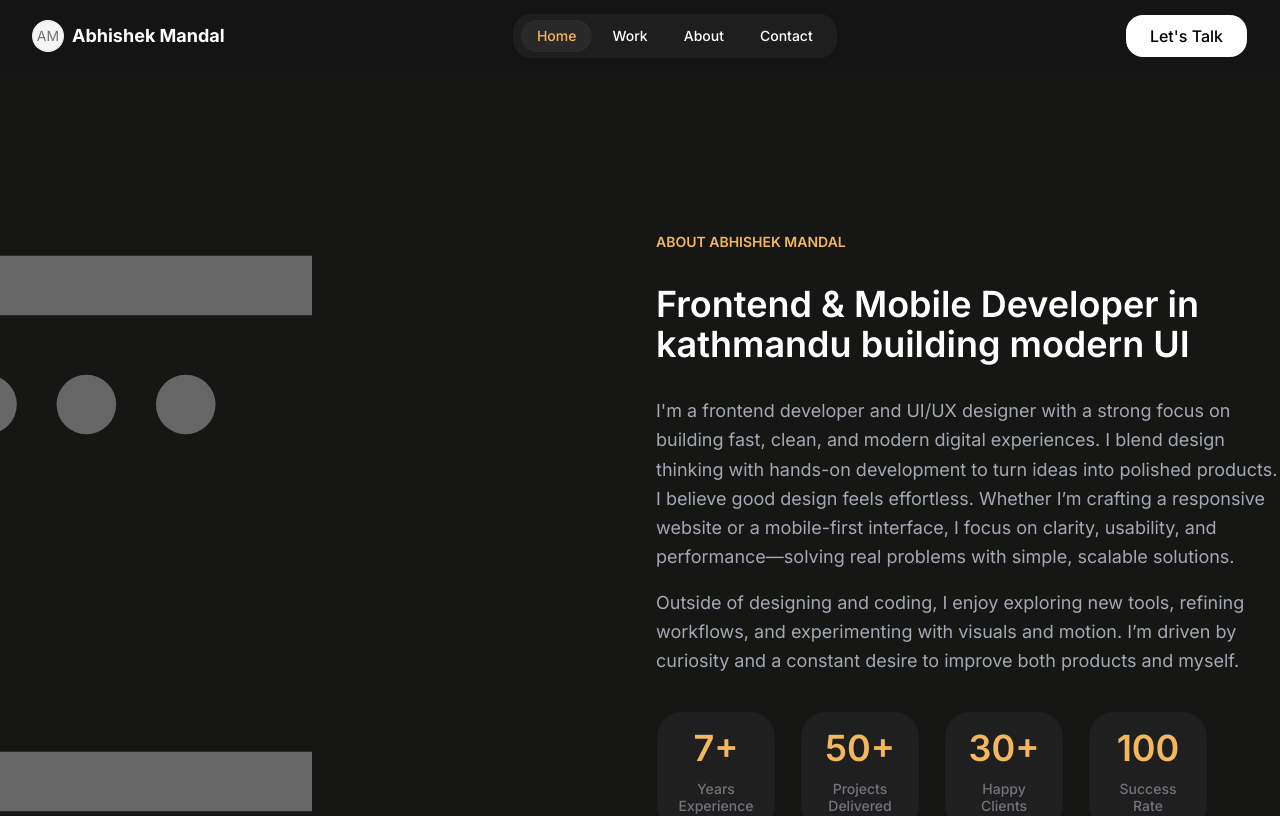
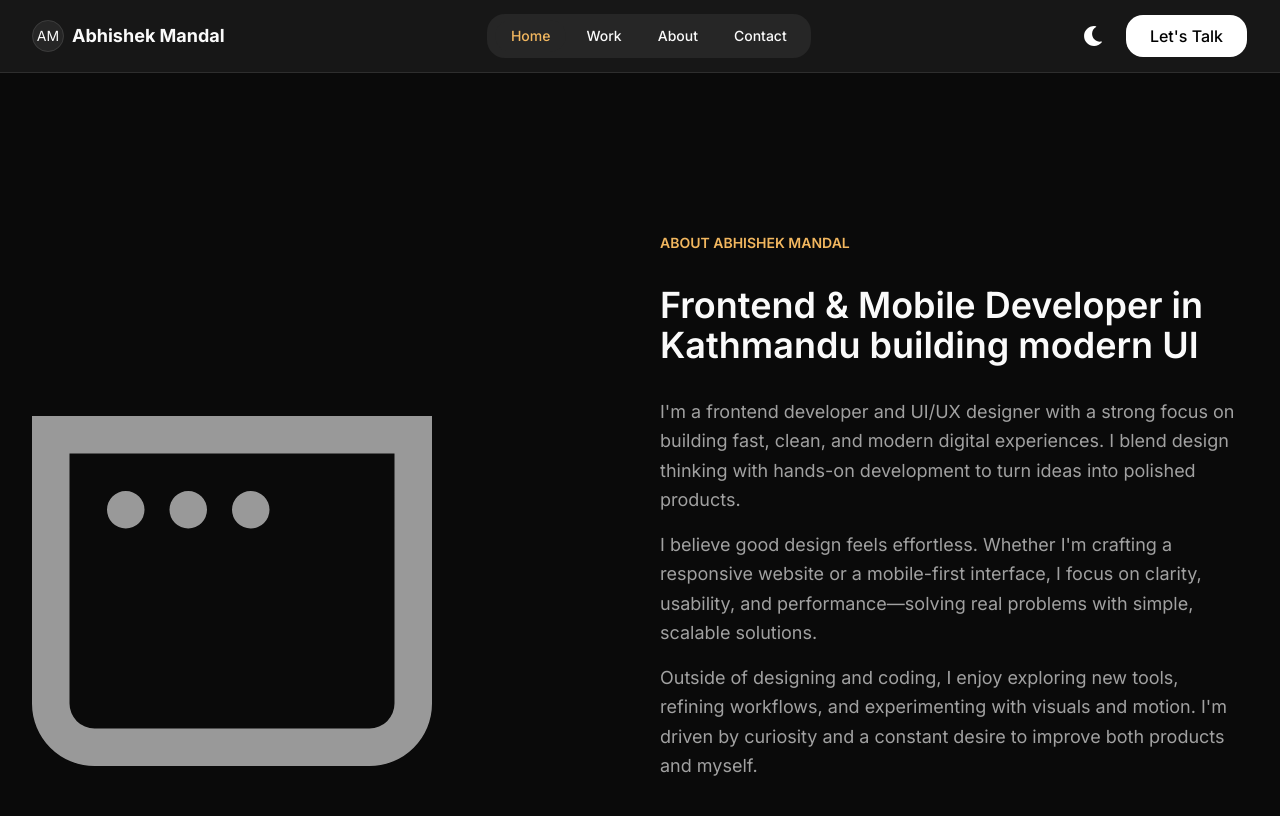
Before and after one commit to abhishek-westminster/abhishek_portfolio, a Next.js app: page /about in a window 1280 px wide. Shown: the top 816 px of the page. Built offline with nearby package versions, Linux system fonts and the light colour scheme.

Commit message:
feat: add theme toggle and refactor components to use theme variables

```diff
--- a/package.json
+++ b/package.json
@@ -16,6 +16,7 @@
     "lucide-react": "^1.3.0",
     "motion": "^12.40.0",
     "next": "16.2.9",
+    "next-themes": "^0.4.6",
     "radix-ui": "^1.5.0",
     "react": "19.2.4",
     "react-dom": "19.2.4",
--- a/src/app/_components/About.tsx
+++ b/src/app/_components/About.tsx
@@ -1,74 +1,71 @@
-import { Button } from "@/components/ui/button";
 import Image from "next/image";
 
 export default function About() {
-
-    const yearexpriences =[
+  const yearexpriences = [
     { value: "7+", line1: "Years", line2: "Experience" },
     { value: "50+", line1: "Projects", line2: "Delivered" },
     { value: "30+", line1: "Happy", line2: "Clients" },
-        { value: "100", line1: "Success", line2: "Rate" }
+    { value: "100", line1: "Success", line2: "Rate" },
   ];
-
 
   return (
     <>
-      <div className="bg-[#161615] w-full py-20">
-        <div className="max-w-7xl mx-auto grid grid-cols-2 gap-8 py-16 ">
-          <div className="w-full lg:w-1/2 flex justify-center lg:justify-end">
+      <div className="bg-background w-full py-12 md:py-20">
+        <div className="max-w-7xl mx-auto flex flex-col lg:flex-row items-center justify-between gap-10 py-8 md:py-16 px-4 md:px-8">
+          <div className="w-full lg:w-1/2 flex justify-center lg:justify-start">
             <Image
               width={400}
               height={400}
-              className="h-auto rounded-3xl object-cover w-400px"
+              className="h-auto rounded-3xl object-cover w-full max-w-[400px] dark:invert"
               src="/window.svg"
               alt="Abhishek"
             />
           </div>
 
-          <div className="flex flex-col">
-            <h1 className="text-[#F2B75F] flex text-center font-semibold text-sm py-4 ">
+          <div className="w-full lg:w-1/2 flex flex-col">
+            <h1 className="text-[#F2B75F] font-semibold text-sm py-4">
               ABOUT ABHISHEK MANDAL
             </h1>
-            <h2 className="text-[white] flex text-4xl font-semibold py-4">
-              Frontend & Mobile Developer in kathmandu building modern UI
+            <h2 className="text-foreground text-2xl md:text-4xl font-semibold py-4">
+              Frontend & Mobile Developer in Kathmandu building modern UI
             </h2>
 
-            <p className="text-[#A3A9B3] py-4 leading-relaxed space-y-10 text-lg">
-              I'm a frontend developer and UI/UX designer with a strong focus on
-              building fast, clean, and modern digital experiences. I blend
-              design thinking with hands-on development to turn ideas into
-              polished products.
-
-
-               I believe good design feels effortless. Whether
-              I’m crafting a responsive website or a mobile-first interface, I
-              focus on clarity, usability, and performance—solving real problems
-              with simple, scalable solutions.
-
+            <p className="text-muted-foreground py-4 leading-relaxed text-base md:text-lg">
+              I&apos;m a frontend developer and UI/UX designer with a strong
+              focus on building fast, clean, and modern digital experiences. I
+              blend design thinking with hands-on development to turn ideas
+              into polished products.
               <span className="block mt-4">
-               Outside of designing and coding,
-              I enjoy exploring new tools, refining workflows, and experimenting
-              with visuals and motion. I’m driven by curiosity and a constant
-              desire to improve both products and myself.
+                I believe good design feels effortless. Whether I&apos;m crafting
+                a responsive website or a mobile-first interface, I focus on
+                clarity, usability, and performance—solving real problems with
+                simple, scalable solutions.
+              </span>
+              <span className="block mt-4">
+                Outside of designing and coding, I enjoy exploring new tools,
+                refining workflows, and experimenting with visuals and motion.
+                I&apos;m driven by curiosity and a constant desire to improve
+                both products and myself.
               </span>
             </p>
 
-                 <div className="flex flex-wrap gap-6 py-5">
-            {yearexpriences.map((yearexprience)=>(
-                <Button className="h-30 w-30 bg-[#1F1F1F] flex flex-col items-center justify-center rounded-4xl px-4" key={yearexprience.value}>
-                    <p className="text-center text-4xl font-semibold text-[#F2B75F]">{yearexprience.value}</p>
-                    <h1 className="text-[#70747B] text-sm text-center mt-2 leading-tight">
+            <div className="flex flex-row flex-wrap gap-3 md:gap-4 py-5">
+              {yearexpriences.map((yearexprience) => (
+                <div
+                  className="h-28 w-28 md:h-32 md:w-32 bg-card flex flex-col items-center justify-center rounded-3xl border border-border"
+                  key={yearexprience.value}
+                >
+                  <p className="text-center text-3xl md:text-4xl font-semibold text-[#F2B75F]">
+                    {yearexprience.value}
+                  </p>
+                  <h1 className="text-muted-foreground text-xs md:text-sm text-center mt-2 leading-tight">
                     <span className="block">{yearexprience.line1}</span>
                     <span className="block">{yearexprience.line2}</span>
                   </h1>
-                </Button>
+                </div>
               ))}
             </div>
-
-
           </div>
-
-
         </div>
       </div>
     </>
--- a/src/app/_components/FilterTab.tsx
+++ b/src/app/_components/FilterTab.tsx
@@ -44,7 +44,7 @@ export default function FilterTab({
   }
 
   return (
-    <div className={`flex items-center bg-[#1E1E1E] h-11 gap-1 text-white rounded-2xl px-2 ${className}`}>
+    <div className={`flex items-center bg-muted h-11 gap-1 text-foreground rounded-2xl px-2 ${className}`}>
       {tabs?.map((tab) => {
         const isActive = currentActive === tab.label;
         return (
@@ -54,8 +54,8 @@ export default function FilterTab({
             onClick={() => handleClick(tab.label)}
             className={`rounded-full px-4 py-1.5 text-sm font-medium transition duration-300 ${
               isActive
-                ? "text-[#F2B75F] bg-[#292929]"
-                : "text-white hover:bg-[#292929]"
+                ? "text-[#F2B75F] bg-accent"
+                : "text-foreground hover:bg-accent"
             }`}
           >
             {tab.label}
--- a/src/app/_components/Footer.tsx
+++ b/src/app/_components/Footer.tsx
@@ -50,7 +50,7 @@ const socialLinks = [
 export default function Footer() {
   return (
     <>
-      <footer className="bg-[#1E1D1A] text-gray-400">
+      <footer className="bg-card text-muted-foreground border-t border-border">
         <div className="mx-auto max-w-7xl px-6 py-20">
           {/* Top footer */}
           <div className="grid grid-cols-1 gap-12 md:grid-cols-3">
@@ -115,8 +115,8 @@ export default function Footer() {
           </div>
         </div>
 
-        {/* Bottom footer */}
-        <div className="border-t border-white/10">
+      {/* Bottom footer */}
+      <div className="border-t border-border">
           <div className="mx-auto flex max-w-7xl flex-col gap-6 px-6 py-8 md:flex-row md:items-center md:justify-between">
             <p className="text-base">
               © 2026 Abhishek Mandal. All rights reserved.
--- a/src/app/_components/Header.tsx
+++ b/src/app/_components/Header.tsx
@@ -1,6 +1,7 @@
 import { Avatar, AvatarFallback, AvatarImage } from "@/components/ui/avatar";
 import { Button } from "@/components/ui/button";
 import FilterTab from "./FilterTab";
+import Themes from "./Themes";
 
 import React from "react";
 
@@ -14,15 +15,15 @@ export default function Header() {
 
   return (
     <>
-      <header className="w-full bg-[#141414]">
+      <header className="w-full bg-card border-b border-border">
         <div className="max-w-7xl h-18 mx-auto flex justify-between items-center px-4 md:px-8">
           <div className="flex items-center gap-2">
             <Avatar>
               <AvatarImage src="" />
-              <AvatarFallback>AM</AvatarFallback>
+              <AvatarFallback className="bg-muted text-foreground">AM</AvatarFallback>
             </Avatar>
 
-            <div className="text-white flex">
+            <div className="text-foreground flex">
               <h1 className="hover:text-[#F2B75F] text-sm md:text-lg font-bold whitespace-nowrap">
                 Abhishek Mandal
               </h1>
@@ -33,9 +34,10 @@ export default function Header() {
             <FilterTab tabs={navItems} />
           </div>
 
+          <div className="flex items-center gap-3">
+            <Themes />
             <Button className="hidden md:flex">Let&apos;s Talk</Button>
-
-          <button className="md:hidden text-white p-2" aria-label="Menu">
+            <button className="md:hidden text-foreground p-2" aria-label="Menu">
               <svg
                 xmlns="http://www.w3.org/2000/svg"
                 className="h-6 w-6"
@@ -52,6 +54,7 @@ export default function Header() {
               </svg>
             </button>
           </div>
+        </div>
       </header>
     </>
   );
--- /dev/null
+++ b/src/app/_components/Themes.tsx
@@ -0,0 +1,43 @@
+"use client";
+import { useTheme } from "next-themes";
+import { useEffect, useState } from "react";
+import { FaSun, FaMoon } from "react-icons/fa";
+
+export default function Themes() {
+  const { theme, setTheme, resolvedTheme } = useTheme();
+  const [mounted, setMounted] = useState(false);
+
+  useEffect(() => {
+    setMounted(true);
+  }, []);
+
+  if (!mounted) {
+    return (
+      <button
+        className="relative h-10 w-10 flex items-center justify-center"
+        aria-label="Toggle theme"
+      />
+    );
+  }
+
+  const currentTheme = theme === "system" ? resolvedTheme : theme;
+
+  return (
+    <button
+      onClick={() => setTheme(currentTheme === "dark" ? "light" : "dark")}
+      className="relative h-10 w-10 flex items-center justify-center rounded-full hover:bg-[#292929] transition-colors"
+      aria-label="Toggle theme"
+    >
+      <FaSun
+        className={`h-5 w-5 text-yellow-400 transition-all duration-300 ${
+          currentTheme === "dark" ? "rotate-90 scale-0" : "rotate-0 scale-100"
+        }`}
+      />
+      <FaMoon
+        className={`absolute h-5 w-5 text-white transition-all duration-300 ${
+          currentTheme === "dark" ? "rotate-0 scale-100" : "-rotate-90 scale-0"
+        }`}
+      />
+    </button>
+  );
+}
--- a/src/app/layout.tsx
+++ b/src/app/layout.tsx
@@ -4,6 +4,7 @@ import "./globals.css";
 import { cn } from "@/lib/utils";
 import Header from "./_components/Header";
 import Footer from "./_components/Footer";
+import { ThemeProvider } from "next-themes";
 
 const inter = Inter({ subsets: ["latin"], variable: "--font-sans" });
 
@@ -30,6 +31,7 @@ export default function RootLayout({
   return (
     <html
       lang="en"
+      suppressHydrationWarning
       className={cn(
         "h-full",
         "antialiased",
@@ -40,7 +42,16 @@ export default function RootLayout({
       )}
     >
       <body className="min-h-full flex flex-col">
-        <Header /> {children} <Footer/>
+        <ThemeProvider
+          attribute="class"
+          defaultTheme="dark"
+          enableSystem={false}
+          storageKey="portfolio-theme"
+        >
+          <Header />
+          {children}
+          <Footer />
+        </ThemeProvider>
       </body>
     </html>
   );
```
Also changed, not shown: src/app/_components/CardProject.tsx (+6 -6 lines), src/app/_components/HeroSection.tsx (+17 -13 lines), src/app/_components/Skills.tsx (+7 -7 lines), 1 other file (tests, documents, lock files or other folders). Lines whose indentation alone changed are shown as unchanged.
